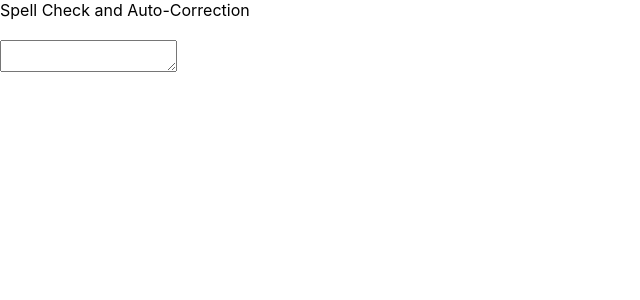
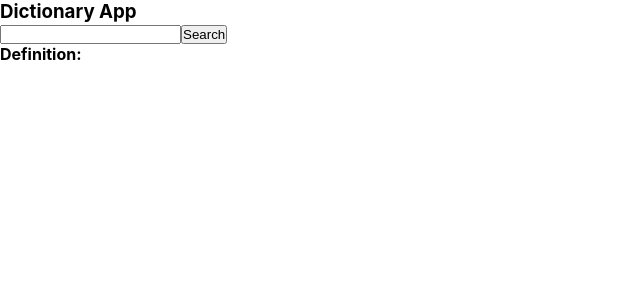
Before and after one commit to shreyansh0510/buildouts, a React (Create React App) app: page / in a window 1280 px wide. Shown: the top 300 px of the page, without its empty margins (0-640 px from the left). Built offline with nearby package versions, Linux system fonts and the light colour scheme.

Commit message:
added xdictionary

```diff
--- a/src/App.js
+++ b/src/App.js
@@ -12,6 +12,7 @@ import Xpagination from "./components/Xpagination";
 import Xlogin from "./components/Xlogin";
 import Xweather from "./components/Xweather";
 import Xspellcheck from "./components/Xspellcheck";
+import Xdictionary from "./components/Xdictionary";
 
 function App() {
   return (
@@ -27,7 +28,8 @@ function App() {
       {/* <Xpagination /> */}
       {/* <Xlogin /> */}
       {/* <Xweather /> */}
-      <Xspellcheck />
+      {/* <Xspellcheck /> */}
+      <Xdictionary />
     </div>
   );
 }
--- /dev/null
+++ b/src/components/Xdictionary.jsx
@@ -0,0 +1,56 @@
+import React, { useState } from "react";
+
+const dictionary = [
+  {
+    word: "React",
+    meaning: "A JavaScript library for building user interfaces.",
+  },
+  { word: "Component", meaning: "A reusable building block in React." },
+  { word: "State", meaning: "An object that stores data for a component." },
+];
+
+export default function Xdictionary() {
+  const [keyword, setKeyword] = useState("");
+
+  const [suggestion, setSuggestion] = useState("");
+
+  const handleChange = (e) => {
+    setKeyword(e.target.value);
+  };
+
+  const handleSubmit = (e) => {
+    e.preventDefault();
+    searchKeyword();
+  };
+
+  const searchKeyword = () => {
+    console.log("keyword", keyword);
+    let result = dictionary.filter(
+      (item) => item.word.toLowerCase() === keyword.toLowerCase()
+    );
+
+    if (result.length) {
+      setSuggestion(result[0].meaning);
+    } else {
+      setSuggestion("Word not found in the dictionary.");
+    }
+  };
+
+  return (
+    <>
+      <h3>Dictionary App</h3>
+      <form action="#" onSubmit={handleSubmit}>
+        <input
+          type="text"
+          name="keyword"
+          value={keyword}
+          onChange={handleChange}
+        />
+        <button type="submit"> Search</button>
+      </form>
+      <h4>Definition:</h4>
+      <br />
+      {suggestion ? <p>{suggestion}</p> : ""}
+    </>
+  );
+}
```
